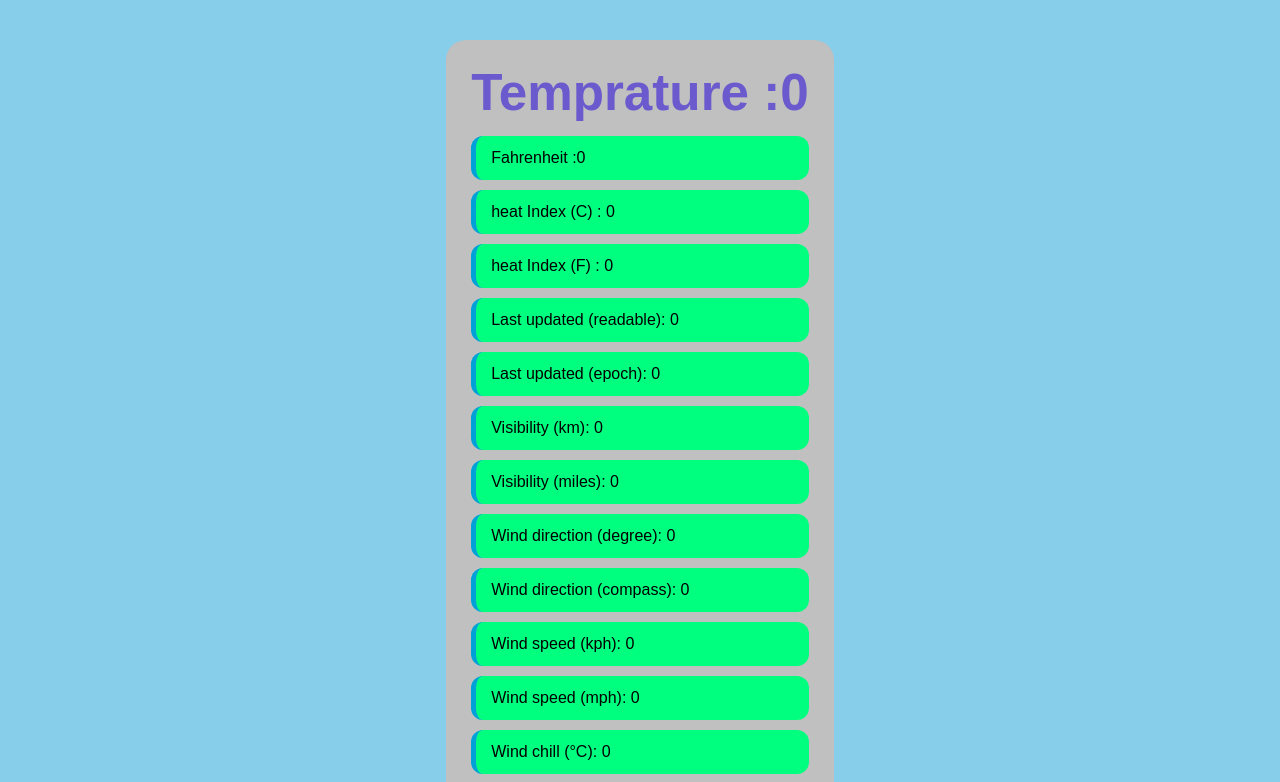
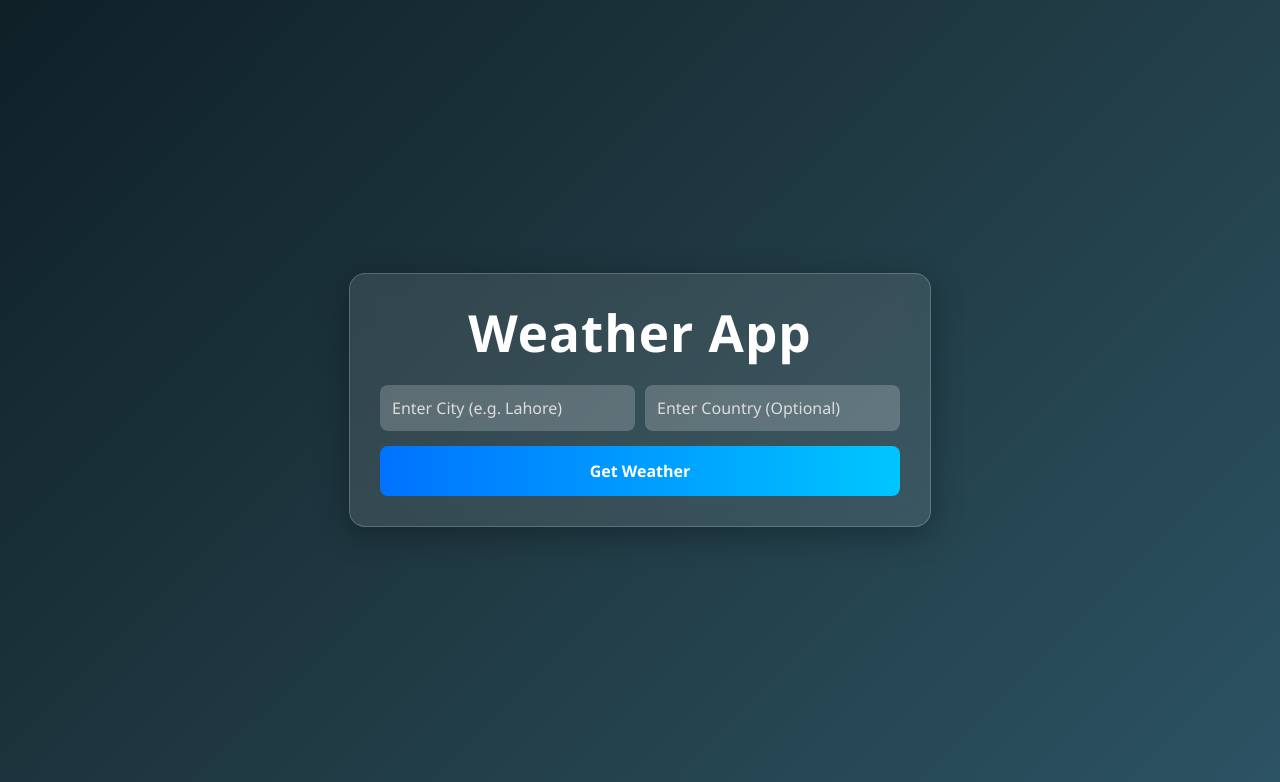
Before and after one commit to fatimahaider786/reactjs.weather, a React (Vite) app: page / in a window 1280 px wide. Shown: the top 782 px of the page. Built offline with nearby package versions, Linux system fonts and the light colour scheme.

Commit message:
weather app with beckend

```diff
--- a/src/App.css
+++ b/src/App.css
@@ -1,97 +1,200 @@
-/* Reset */
 * {
+  box-sizing: border-box;
   margin: 0;
   padding: 0;
-  box-sizing: border-box;
-  font-family: Arial, sans-serif;
+  font-family: 'Segoe UI', Tahoma, Geneva, Verdana, sans-serif;
 }
 
-/* Page background */
 body {
-  background-color: skyblue;
+  background: linear-gradient(135deg, #0f2027, #203a43, #2c5364);
   min-height: 100vh;
   display: flex;
   justify-content: center;
-  padding: 40px 10px;
+  align-items: center;
+  padding: 20px;
 }
 
-/* App container */
-.container {
+.app-container {
   width: 100%;
-  color: black;
   max-width: 600px;
-  background: silver;
-  padding: 25px;
-  border-radius: 20px;
-  box-shadow: black;
 }
 
-/* Headings */
-h1 {
-  font-weight: bold;
-  margin-bottom: 15px;
-  color: slateblue;
+.weather-card {
+  background: rgba(255, 255, 255, 0.1);
+  backdrop-filter: blur(10px);
+  border: 1px solid rgba(255, 255, 255, 0.2);
+  padding: 30px;
+  border-radius: 16px;
+  color: white;
+  box-shadow: 0 8px 32px 0 rgba(0, 0, 0, 0.3);
 }
 
-p {
-  background-color:springgreen;
-  padding: 10px 15px;
-  border-radius: 12px;
-  margin-bottom: 10px;
-  border-left: 5px solid #01a1d8;
-  font-size: 1rem;
+.title {
+  text-align: center;
+  margin-bottom: 25px;
+  font-weight: 600;
+  letter-spacing: 1px;
 }
 
 .form {
   display: flex;
   flex-direction: column;
-  margin-top: 20px;
+  gap: 15px;
 }
 
-/* Inputs */
-.form input {
-  padding: 12px;
-  margin-bottom: 12px;
-  border-radius: 10px;
-  border: none;
-  outline: none;
-  background: sandybrown;
-  border: 2px solid transparent;
-  color: black;
+.input-group {
+  display: flex;
+  gap: 10px;
 }
 
-.form input:focus {
-  border-color: #01a1d8;
-  background: palegreen;
+.input-group input {
+  flex: 1;
+  padding: 12px;
+  border: none;
+  border-radius: 8px;
+  background: rgba(255, 255, 255, 0.2);
+  color: white;
+  font-size: 16px;
+  outline: none;
+  transition: 0.3s;
 }
 
-/* Button */
-.form button {
-  padding: 12px;
+.input-group input::placeholder {
+  color: #ddd;
+}
+
+.input-group input:focus {
+  background: rgba(255, 255, 255, 0.3);
+  box-shadow: 0 0 10px rgba(255, 255, 255, 0.2);
+}
+
+.search-btn {
+  padding: 14px;
   border: none;
-  border-radius: 10px;
-  background: salmon;
-  color: plum;
-  font-size: 1.1rem;
+  border-radius: 8px;
+  background: #00c6ff;
+  background: -webkit-linear-gradient(to right, #0072ff, #00c6ff);
+  background: linear-gradient(to right, #0072ff, #00c6ff);
+  color: white;
+  font-size: 16px;
   font-weight: bold;
   cursor: pointer;
+  transition: 0.3s;
 }
 
-.form button:hover {
-  background: seagreen;
+.search-btn:hover {
+  transform: translateY(-2px);
+  box-shadow: 0 5px 15px rgba(0, 198, 255, 0.4);
 }
 
-/* Responsive */
+.loader {
+  text-align: center;
+  margin-top: 20px;
+  color: #00c6ff;
+}
+
+.error-msg {
+  background: rgba(255, 0, 0, 0.2);
+  border: 1px solid red;
+  padding: 10px;
+  border-radius: 8px;
+  margin-top: 20px;
+  text-align: center;
+}
+
+.weather-dashboard {
+  margin-top: 30px;
+  animation: fadeIn 0.5s ease-in-out;
+}
+
+@keyframes fadeIn {
+  from { opacity: 0; transform: translateY(10px); }
+  to { opacity: 1; transform: translateY(0); }
+}
+
+.main-info {
+  text-align: center;
+  margin-bottom: 20px;
+}
+
+.main-info h2 {
+  font-size: 28px;
+  margin-bottom: 5px;
+}
+
+.country-name {
+  color: #00c6ff;
+}
+
+.temp-display {
+  margin: 15px 0;
+}
+
+.celsius {
+  font-size: 48px;
+  font-weight: bold;
+}
+
+.fahrenheit {
+  font-size: 20px;
+  color: #ccc;
+}
+
+.status-tag {
+  background: rgba(255, 255, 255, 0.15);
+  display: inline-block;
+  padding: 5px 15px;
+  border-radius: 20px;
+  font-size: 14px;
+}
+
+.divider {
+  border: 0;
+  height: 1px;
+  background: rgba(255, 255, 255, 0.2);
+  margin: 20px 0;
+}
+
+.weather-grid {
+  display: grid;
+  grid-template-columns: repeat(2, 1fr);
+  gap: 15px;
+}
+
+.grid-item {
+  background: rgba(255, 255, 255, 0.05);
+  padding: 12px;
+  border-radius: 8px;
+  display: flex;
+  flex-direction: column;
+  gap: 5px;
+  border: 1px solid rgba(255, 255, 255, 0.05);
+}
+
+.grid-item span {
+  font-size: 12px;
+  color: #aaa;
+  text-transform: uppercase;
+  letter-spacing: 0.5px;
+}
+
+.grid-item strong {
+  font-size: 16px;
+}
+
+.footer-note {
+  text-align: center;
+  font-size: 11px;
+  color: #aaa;
+  margin-top: 25px;
+}
+
+/* Mobile Responsiveness */
 @media (max-width: 480px) {
-  .container {
-    padding: 18px;
+  .input-group {
+    flex-direction: column;
   }
-
-  h1 {
-    font-size: 1.25rem;
-  }
-
-  p {
-    font-size: 0.95rem;
+  .weather-grid {
+    grid-template-columns: 1fr;
   }
 }
--- a/src/App.jsx
+++ b/src/App.jsx
@@ -1,171 +1,137 @@
-import "./App.css"
-import { useState } from "react"
-import axios from "axios"
+import "./App.css";
+import { useState } from "react";
+import axios from "axios";
+
 function App() {
-  const [city, setCity] = useState("")
-  const [country, setCountry] = useState("")
+  const [city, setCity] = useState("");
+  const [countryInput, setCountryInput] = useState("");
+  const [weatherData, setWeatherData] = useState(null);
+  const [locationData, setLocationData] = useState(null);
+  const [error, setError] = useState("");
+  const [loading, setLoading] = useState(false);
 
-  const [temp, setTemp] = useState(0)
-  const [fahrenheit, setFahrenheit] = useState(0)
+  const handleSubmit = async (e) => {
+    e.preventDefault();
+    setError("");
+    setLoading(true);
 
-  const [heatIndexC, setHeatIndexC] = useState(0)
-  const [heatIndexF, setHeatIndexF] = useState(0)
+    try {
+      const searchQuery = countryInput ? `${city},${countryInput}` : city;
 
-  const [lastUpdated, setLastUpdated] = useState(0)
-  const [lastUpdatedEpoch, setLastUpdatedEpoch] = useState(0)
+      // ⚠️ Note: Agar aapne apna backend bana liya hai to URL ko change karke
+      // `http://localhost:5000/api/weather?city=${searchQuery}` kar dein.
+      const response = await axios.get(
+        `https://p2pclouds.up.railway.app/v1/learn/weather?city=${searchQuery}`
+      );
 
-  const [visibilityKm, setVisibilityKm] = useState(0)
-  const [visibilityMiles, setVisibilityMiles] = useState(0)
+      if (response.data && response.data.current) {
+        setWeatherData(response.data.current);
+        setLocationData(response.data.location);
+      } else {
+        setError("Invalid data received from server.");
+      }
+    } catch (err) {
+      console.error(err);
+      setError("City or Country not found! Please check spelling.");
+      setWeatherData(null);
+      setLocationData(null);
+    } finally {
+      setLoading(false);
+    }
+  };
 
-  const [windDegree, setWindDegree] = useState(0)
-  const [windDir, setWindDir] = useState(0)
+  return (
+    <div className="app-container">
+      <div className="weather-card">
+        <h1 className="title"> Weather App</h1>
 
-  const [windKph, setWindKph] = useState(0)
-  const [windMph, setWindMph] = useState(0)
+        {/* Search Form */}
+        <form className="form" onSubmit={handleSubmit}>
+          <div className="input-group">
+            <input
+              type="text"
+              placeholder="Enter City (e.g. Lahore)"
+              value={city}
+              onChange={(e) => setCity(e.target.value)}
+              required
+            />
+            <input
+              type="text"
+              placeholder="Enter Country (Optional)"
+              value={countryInput}
+              onChange={(e) => setCountryInput(e.target.value)}
+            />
+          </div>
+          <button type="submit" className="search-btn">
+            {loading ? "Searching..." : "Get Weather"}
+          </button>
+        </form>
 
-  const [windChillC, setWindChillC] = useState(0)
-  const [windChillF, setWindChillF] = useState(0)
+        {/* Loading & Errors */}
+        {loading && <div className="loader">Fetching latest weather data...</div>}
+        {error && <div className="error-msg">{error}</div>}
 
-  const [pressureIn, setPressureIn] = useState(0);
-  const [pressureMb, setPressureMb] = useState(0);
+        {/* Weather Dashboard Output */}
+        {weatherData && locationData && (
+          <div className="weather-dashboard">
 
-  const [precipIn, setPrecipIn] = useState(0);
-  const [precipMm, setPrecipMm] = useState(0);
+            <div className="main-info">
+              <h2>{locationData.name}, <span className="country-name">{locationData.country}</span></h2>
+              <div className="temp-display">
+                <span className="celsius">{weatherData.temp_c}°C</span>
+                <span className="fahrenheit">/ {weatherData.temp_f}°F</span>
+              </div>
+              <p className="status-tag">
+                Time: {weatherData.is_day === 1 ? "☀️ Day Time" : "🌙 Night Time"}
+              </p>
+            </div>
 
-  const [humidity, setHumidity] = useState(0);
+            <hr className="divider" />
 
-  const [dewPointC, setDewPointC] = useState(0);
-  const [dewPointF, setDewPointF] = useState(0);
+            <div className="weather-grid">
+              <div className="grid-item">
+                <span>Feels Like</span>
+                <strong>{weatherData.feelslike_c}°C ({weatherData.feelslike_f}°F)</strong>
+              </div>
+              <div className="grid-item">
+                <span>Humidity</span>
+                <strong>{weatherData.humidity}%</strong>
+              </div>
+              <div className="grid-item">
+                <span>Wind Speed</span>
+                <strong>{weatherData.wind_kph} Kph ({weatherData.wind_mph} Mph)</strong>
+              </div>
+              <div className="grid-item">
+                <span>Wind Direction</span>
+                <strong>{weatherData.wind_dir} ({weatherData.wind_degree}°)</strong>
+              </div>
+              <div className="grid-item">
+                <span>Visibility</span>
+                <strong>{weatherData.vis_km} Km ({weatherData.vis_miles} Mi)</strong>
+              </div>
+              <div className="grid-item">
+                <span>Pressure</span>
+                <strong>{weatherData.pressure_mb} mb</strong>
+              </div>
+              <div className="grid-item">
+                <span>Precipitation</span>
+                <strong>{weatherData.precip_mm} mm</strong>
+              </div>
+              <div className="grid-item">
+                <span>Wind Chill</span>
+                <strong>{weatherData.windchill_c}°C</strong>
+              </div>
+            </div>
 
-  const [feelsLikeC, setFeelsLikeC] = useState(0);
-  const [feelsLikeF, setFeelsLikeF] = useState(0);
+            <div className="footer-note">
+              Last Updated: {weatherData.last_updated}
+            </div>
 
-  const [isDay, setIsDay] = useState(0);
+          </div>
+        )}
+      </div>
+    </div>
+  );
+}
 
-  const [gustKph, setGustKph] = useState(0);
-  const [gustMph, setGustMph] = useState(0);
-
-
-
-
-  const handelChange = (e) => {
-    setCity(e.target.value)
-  };
-  const handelChangeCountry = (e) => {
-    setCountry(e.target.value)
-  };
-  const handelSubmit = async (e) => {
-    e.preventDefault()
-    try {
-      const weather = await axios.get(
-        ` https://p2pclouds.up.railway.app/v1/learn/weather?city=${city}`
-      );
-      setTemp(weather.data.current.temp_c)
-      setFahrenheit(weather.data.current.temp_f)
-      setHeatIndexC(weather.data.current.heatindex_c);
-      setHeatIndexF(weather.data.current.heatindex_f);
-
-      setLastUpdated(weather.data.current.last_updated);
-      setLastUpdatedEpoch(weather.data.current.last_updated_epoch);
-
-      setVisibilityKm(weather.data.current.vis_km);
-      setVisibilityMiles(weather.data.current.vis_miles);
-
-      setWindDegree(weather.data.current.wind_degree);
-      setWindDir(weather.data.current.wind_dir);
-
-      setWindKph(weather.data.current.wind_kph);
-      setWindMph(weather.data.current.wind_mph);
-
-      setWindChillC(weather.data.current.windchill_c);
-      setWindChillF(weather.data.current.windchill_f);
-      setPressureIn(weather.data.current.pressure_in);
-      setPressureMb(weather.data.current.pressure_mb);
-
-      setPrecipIn(weather.data.current.precip_in);
-      setPrecipMm(weather.data.current.precip_mm);
-
-      setHumidity(weather.data.current.humidity);
-
-      setDewPointC(weather.data.current.dewpoint_c);
-      setDewPointF(weather.data.current.dewpoint_f);
-
-      setFeelsLikeC(weather.data.current.feelslike_c);
-      setFeelsLikeF(weather.data.current.feelslike_f);
-
-      setIsDay(weather.data.current.is_day);
-
-      setGustKph(weather.data.current.gust_kph);
-      setGustMph(weather.data.current.gust_mph);
-
-
-
-    } catch (error) {
-      console.error("error findind the weather data", error);
-    }
-
-  };
-  return (
-    <>
-    <div className="container">
-
-      <h1> Temprature :{temp}</h1>
-
-      <p> Fahrenheit :{fahrenheit}</p>
-
-      <p> heat Index (C) : {heatIndexC}</p>
-      <p> heat Index (F) : {heatIndexF}</p>
-
-      <p>Last updated (readable): {lastUpdated}</p>
-      <p>Last updated (epoch): {lastUpdatedEpoch}</p>
-
-      <p>Visibility (km): {visibilityKm}</p>
-      <p>Visibility (miles): {visibilityMiles}</p>
-
-      <p>Wind direction (degree): {windDegree}</p>
-      <p>Wind direction (compass): {windDir}</p>
-
-      <p>Wind speed (kph): {windKph}</p>
-      <p>Wind speed (mph): {windMph}</p>
-
-      <p>Wind chill (°C): {windChillC}</p>
-      <p>Wind chill (°F): {windChillF}</p>
-
-      <p>Atmospheric Pressure (in): {pressureIn}</p>
-      <p>Atmospheric Pressure (mb): {pressureMb}</p>
-
-      <p>Precipitation (in): {precipIn}</p>
-      <p>Precipitation (mm): {precipMm}</p>
-
-      <p>Humidity: {humidity}%</p>
-
-      <p>Dew Point (°C): {dewPointC}</p>
-      <p>Dew Point (°F): {dewPointF}</p>
-
-      <p>Feels Like (°C): {feelsLikeC}</p>
-      <p>Feels Like (°F): {feelsLikeF}</p>
-
-      <p>Day or Night (1 = Day, 0 = Night): {isDay}</p>
-
-      <p>Wind Gust (kph): {gustKph}</p>
-      <p>Wind Gust (mph): {gustMph}</p>
-
-      <form className="form" onSubmit={handelSubmit}>
-        <input type="text"
-          placeholder="city"
-          name="city"
-           onChange={handelChange}
-        />
-        <input type="text"
-
-          placeholder="country"
-          name="country"
-          onChange={handelChangeCountry}
-        />
-        <button type="submit">Submit</button>
-       </form>
-      </div>
-    </>
-  )
-}
-export default App
+export default App;
```
